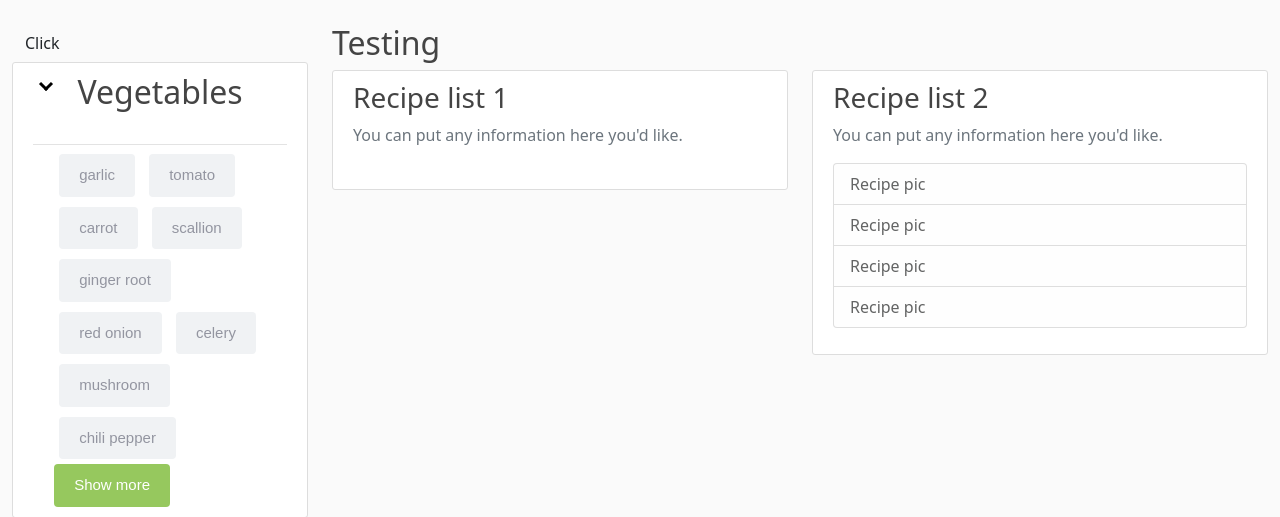
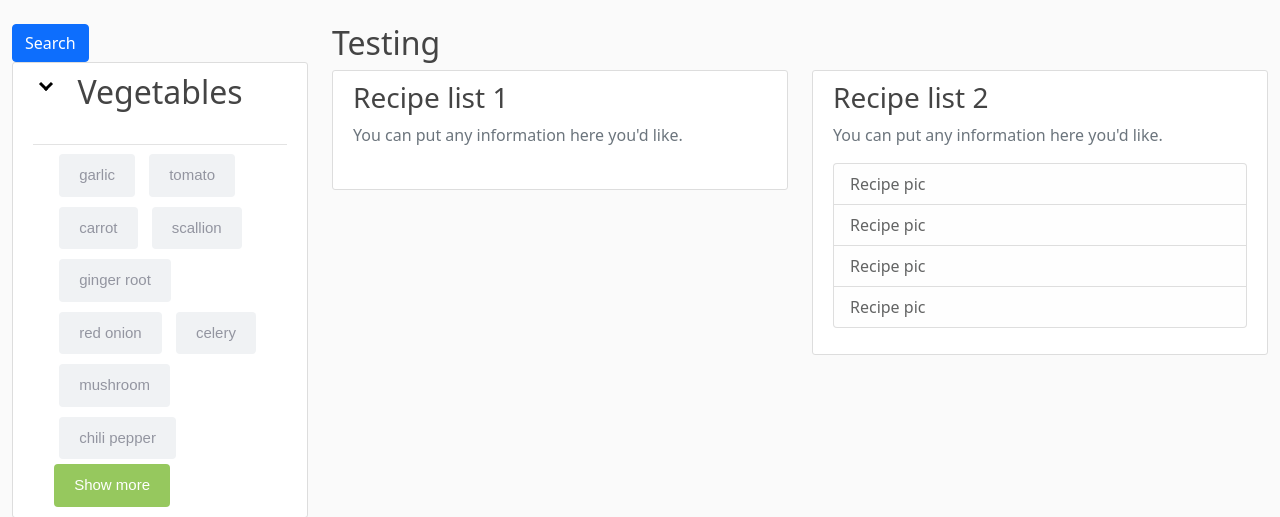
Before and after one commit to StefanIgnjatovic12/Recipe_search_website, a Django app: page /test/ in a window 1280 px wide. Shown: the part 56-573 px from the top of the page. Run offline with Django 4.2, Linux system fonts and the light colour scheme; data comes from the database, SQL or seed files in the repository; both versions use the stored data as it was after the commit; data that the repository does not hold is empty.

Commit message:
Save before I try to combine ingredients_list_view and search_for_recipe

```diff
--- a/ingredients/static/ingredients/ingredients.js
+++ b/ingredients/static/ingredients/ingredients.js
@@ -21,6 +21,11 @@ $(document).off().on('click', '.empty', function (e) {
     })
 })
 
+// for submit button to display recipe on same page
+$(document).on('click', '.btn-primary', function (e) {
+    e.preventDefault();
+
+})
 
 function testFunction() {
     $.ajax({
--- a/ingredients/templates/ingredients/test.html
+++ b/ingredients/templates/ingredients/test.html
@@ -23,9 +23,7 @@
             {% endif %}
 
 {#        search button for recipes, need to add an onclick so that the DisplayObjects get deleted when its clicked#}
-                <form action="{% url 'apitest' %}" method="get">
-                    <input type="submit" class="btn" value="Click" name="mybtn">
-                </form>
+        <button href="{% url 'apitest' %}" type="submit" class="btn btn-primary">Search</button>
 
 
 
--- a/ingredients/urls.py
+++ b/ingredients/urls.py
@@ -5,5 +5,5 @@ from . import views
 urlpatterns = [
     path('', views.ingredients_list_view, name="test"),
     path('select/', views.post, name='select'),
-    path('apitest', views.search_for_recipe, name='apitest')
+    path('apitest/', views.search_for_recipe, name='apitest')
 ]
--- a/ingredients/views.py
+++ b/ingredients/views.py
@@ -21,11 +21,7 @@ def ingredients_list_view(request):
     return render(request, 'ingredients/test.html', context)
 
 
-# class IngredientsListView(ListView):
-#     model = Ingredients
-#     template_name = 'ingredients/test.html'
-#     context_object_name = 'ingredients'
-#     paginate_by = 5
+
 @csrf_exempt
 def post(request):
     obj = SelectedIngredients()
```
Also changed, not shown: db.sqlite3.
